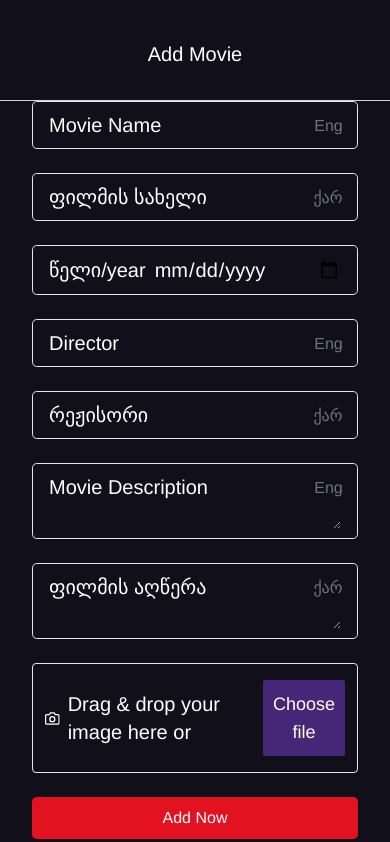
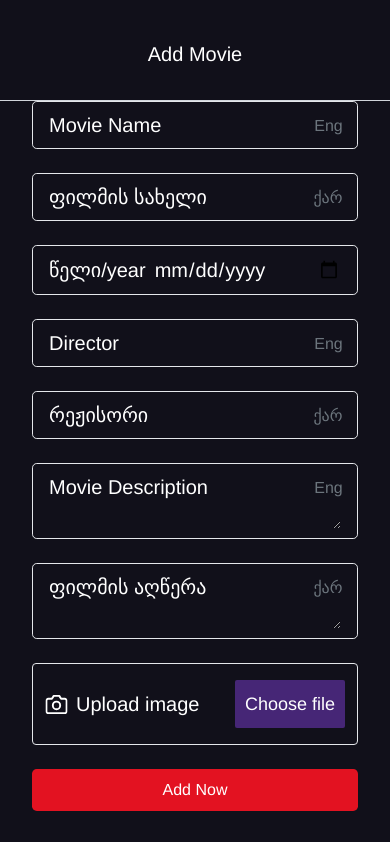
Before and after one commit to SousouBer/movie-quotes-frontend, a Vue app: page /my-movies in a window 390 px wide. Shown: the top 842 px of the page. Built offline with nearby package versions, Linux system fonts and the light colour scheme; no server answers; a web font is replaced by a local one; what @vee-validate/i18n would draw is missing.

Commit message:
style: add mobile styles for movie poster input

```diff
--- a/src/components/base/movies/BaseMovieInputFile.vue
+++ b/src/components/base/movies/BaseMovieInputFile.vue
@@ -2,6 +2,9 @@
 import { useField } from "vee-validate";
 
 import IconCamera from "@/components/icons/IconCamera.vue";
+import { computed } from "vue";
+import { ref } from "vue";
+import { onMounted } from "vue";
 
 const props = defineProps<{
   name: string;
@@ -10,6 +13,18 @@ const props = defineProps<{
 const { value, errorMessage, meta } = useField<string>(
   () => props.name as string,
 );
+
+const isMobileWidth = ref<boolean>(false);
+
+onMounted((): void => {
+  isMobileWidth.value = window.innerWidth < 700;
+});
+
+const dynamicHeading = computed((): string => {
+  return isMobileWidth.value
+    ? "Upload image"
+    : "Drag & drop your image here or";
+});
 </script>
 
 <template>
@@ -17,9 +32,9 @@ const { value, errorMessage, meta } = useField<string>(
     class="relative flex items-center gap-2 border border:shade-of-gray rounded py-4 px-3"
   >
     <IconCamera />
-    <span class="text-white text-xl">Drag & drop your image here or</span>
+    <span class="text-white text-xl">{{ dynamicHeading }}</span>
     <button
-      class="ml-2 bg-custom-purple transition-colors duration-300 hover:bg-purple-800 text-white rounded-[2px] p-2.5 text-lg"
+      class="ml-auto sm:ml-2 whitespace-nowrap bg-custom-purple transition-colors duration-300 hover:bg-purple-800 text-white rounded-[2px] p-2.5 text-lg"
     >
       Choose file
     </button>
```
